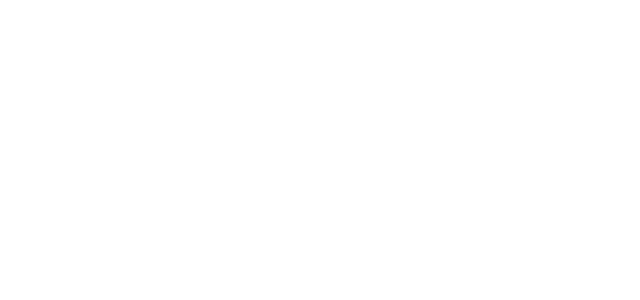
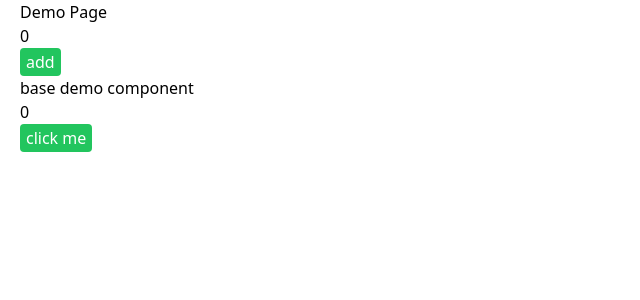
Before and after one commit to maoirving/nuxt3_demo, a Nuxt app: page /demo in a window 1280 px wide. Before the commit this address had no page. Shown: the top 300 px of the page, without its empty margins (0-640 px from the left). Built offline with nearby package versions, Linux system fonts and the light colour scheme.

Commit message:
feat: add demo page/component

```diff
--- /dev/null
+++ b/components/base/Demo.vue
@@ -0,0 +1,49 @@
+<template>
+  <div>
+    <p>base demo component</p>
+    <p>{{ count }}</p>
+  </div>
+</template>
+
+<script setup lang="ts">
+import { storeToRefs } from 'pinia'
+import { useCounterStore } from '~~/store/counter'
+
+const counterStore = useCounterStore()
+const { count } = storeToRefs(counterStore)
+</script>
+
+<!-- <script lang="ts">
+import { storeToRefs } from 'pinia'
+import { useCounterStore } from '~~/store/counter'
+
+export default defineComponent({
+  props: {
+    title: {
+      type: String,
+      default: '',
+    },
+  },
+
+  emits: ['onChange'],
+
+  setup(props, { attrs, emit }) {
+    const counterStore = useCounterStore()
+    const { count } = storeToRefs(counterStore)
+
+    console.log(props)
+    console.log(attrs)
+
+    const onClick = () => {
+      emit('onChange')
+    }
+
+    return {
+      count,
+      onClick,
+    }
+  },
+})
+</script> -->
+
+<style lang="scss" scoped></style>
--- /dev/null
+++ b/pages/demo.vue
@@ -0,0 +1,26 @@
+<template>
+  <div>
+    <h1 class="primary-title">Demo Page</h1>
+    <p>{{ count }}</p>
+    <BaseButton @click="increment">add</BaseButton>
+    <BaseDemo />
+    <BaseButton @click="onClick">click me</BaseButton>
+  </div>
+</template>
+
+<script setup lang="ts">
+import { storeToRefs } from 'pinia'
+import { useCounterStore } from '~~/store/counter'
+
+const counterStore = useCounterStore()
+const { count } = storeToRefs(counterStore)
+const { increment } = counterStore
+const title = ref('hello')
+const onClick = () => {
+  // do something
+  // eslint-disable-next-line no-console
+  console.log('title:', title.value)
+}
+</script>
+
+<style lang="scss" scoped></style>
--- a/pages/index.vue
+++ b/pages/index.vue
@@ -16,6 +16,9 @@
   <div>
     <h1 class="primary-title">{{ title }}</h1>
     <p>mouse: ({{ x }}, {{ y }})</p>
+    <div>
+      <NuxtLink :to="{ name: 'demo' }"> to Demo </NuxtLink>
+    </div>
     <div>
       <NuxtLink
         :to="{ name: 'product-lister-slug', params: { slug: 'iPhone' } }"
--- /dev/null
+++ b/store/counter.ts
@@ -0,0 +1,15 @@
+export const useCounterStore = defineStore('counter', () => {
+  const count = ref(0)
+
+  const doubleCounter = computed(() => count.value * 2)
+
+  const increment = () => {
+    count.value++
+  }
+
+  return {
+    count,
+    doubleCounter,
+    increment,
+  }
+})
```
Also changed, not shown: store/index.ts (added, +12 -0 lines).
